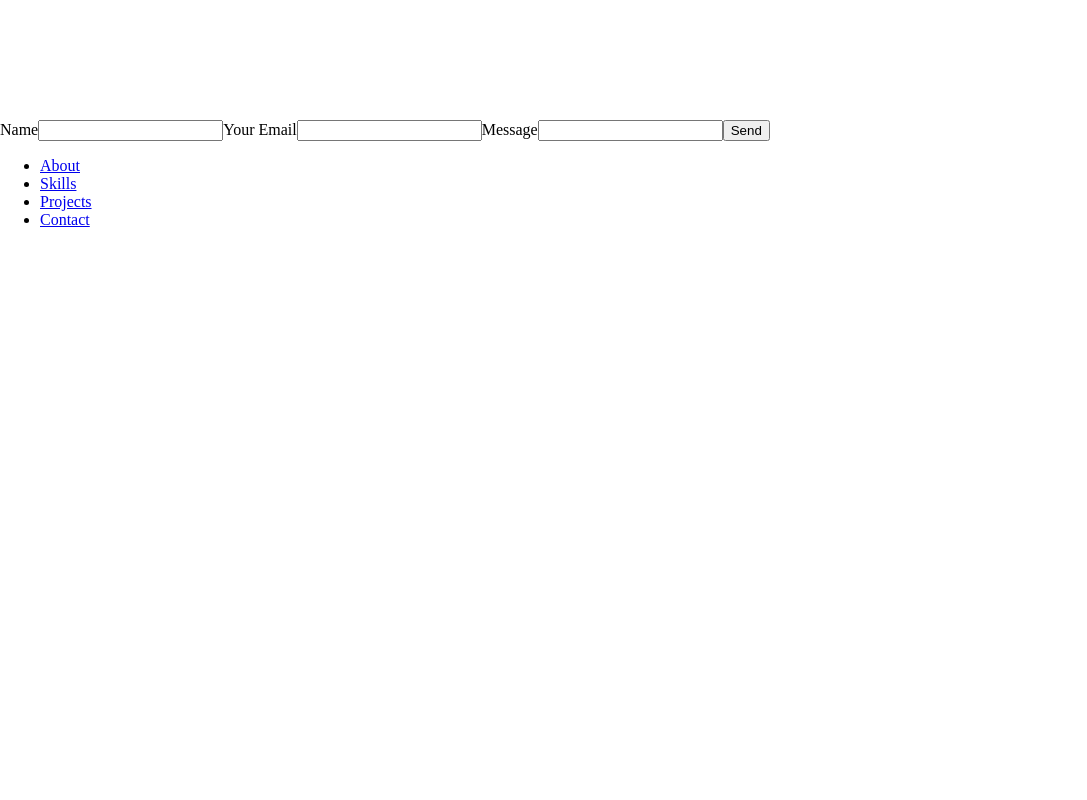
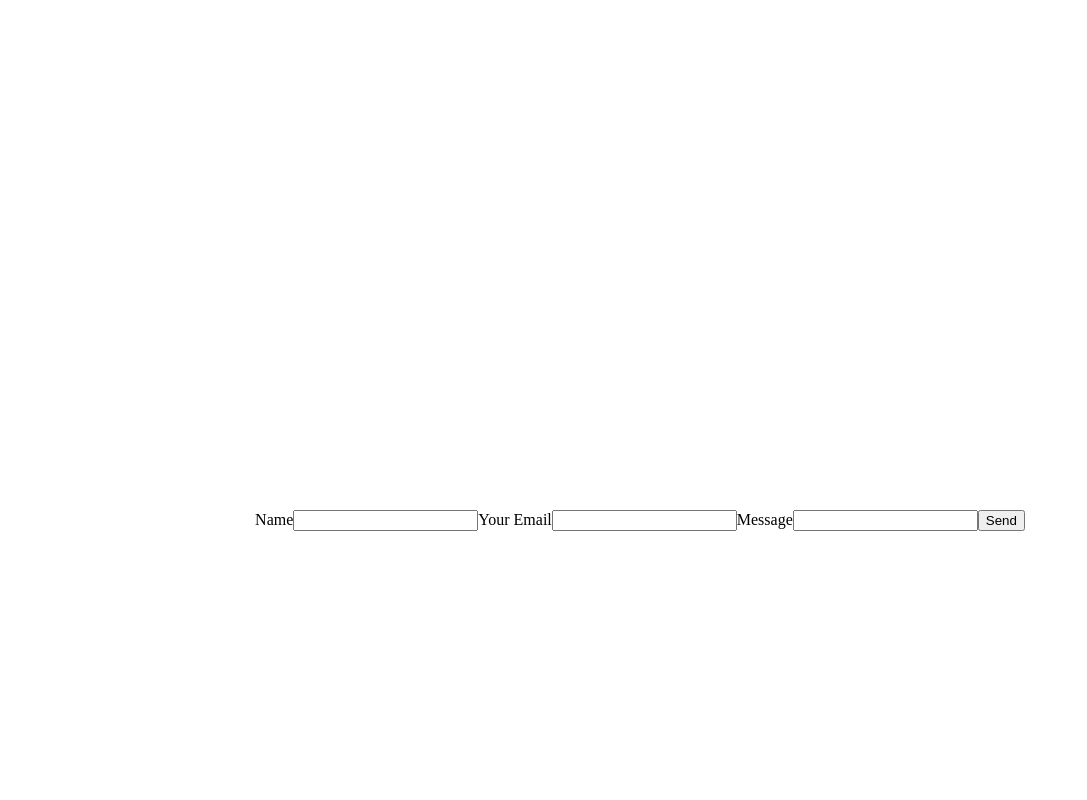
Before and after one commit to HARATetsuto/portfolio, a React (Vite) app: page / in a window 1280 px wide. Shown: the part 3080-3880 px from the top of the page, without its empty margins (0-1087 px from the left). Before the commit the page ends 3325 px from the top, so only its background shows below. Built offline with nearby package versions, Linux system fonts and the light colour scheme.

Commit message:
feat: Add section tag
- Use <section> to simplify HTML structure for CSS styling

```diff
--- a/src/components/Contact.tsx
+++ b/src/components/Contact.tsx
@@ -28,6 +28,7 @@ const Contact = () => {
   };
 
   return (
+    <section id="contact">
       <form ref={form} onSubmit={sendEmail}>
         <label>Name</label>
         <input type="text" name="user_name" />
@@ -40,6 +41,7 @@ const Contact = () => {
 
         <input type="submit" value="Send" />
       </form>
+    </section>
   )
 }
 
```
Lines whose indentation alone changed are shown as unchanged.
